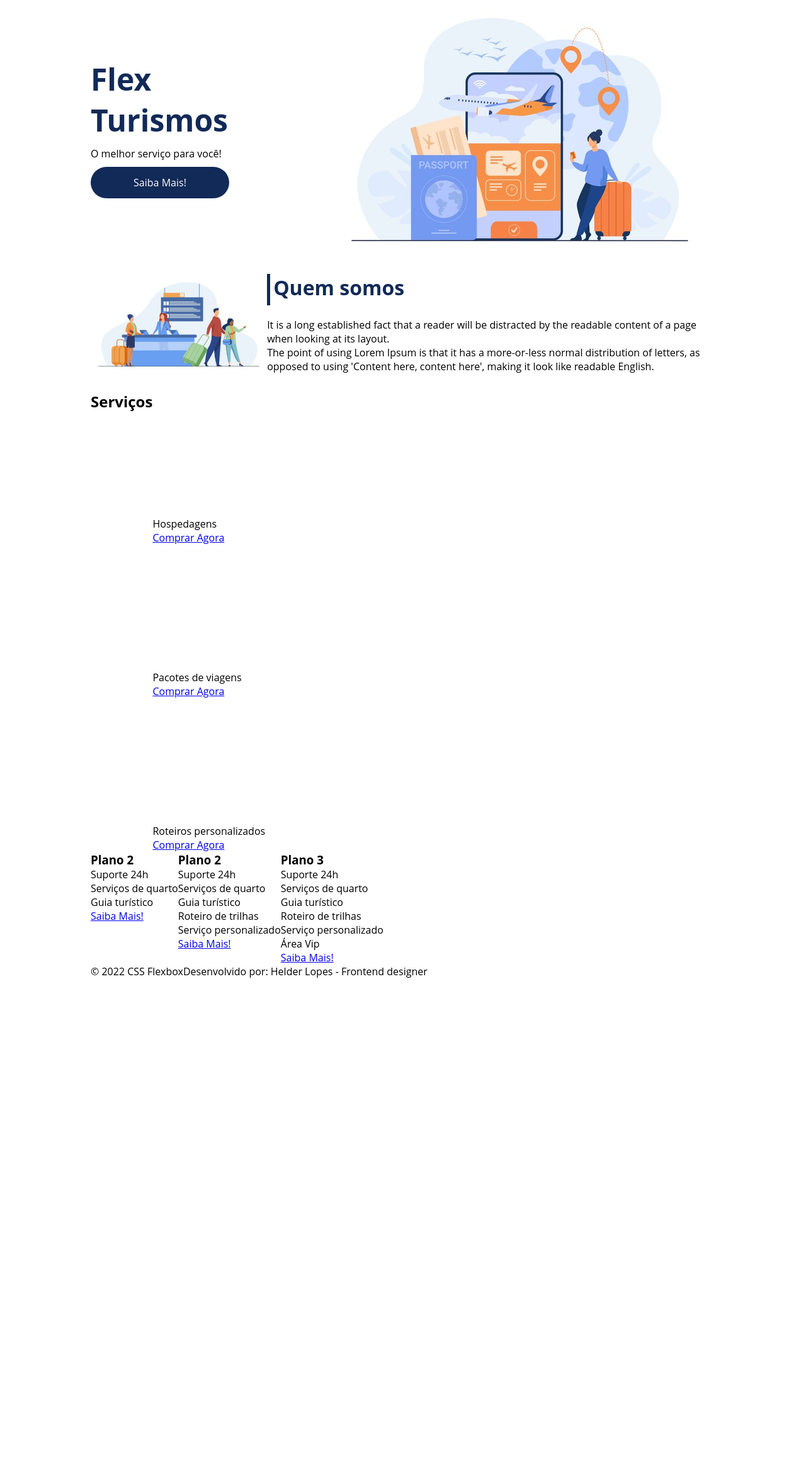
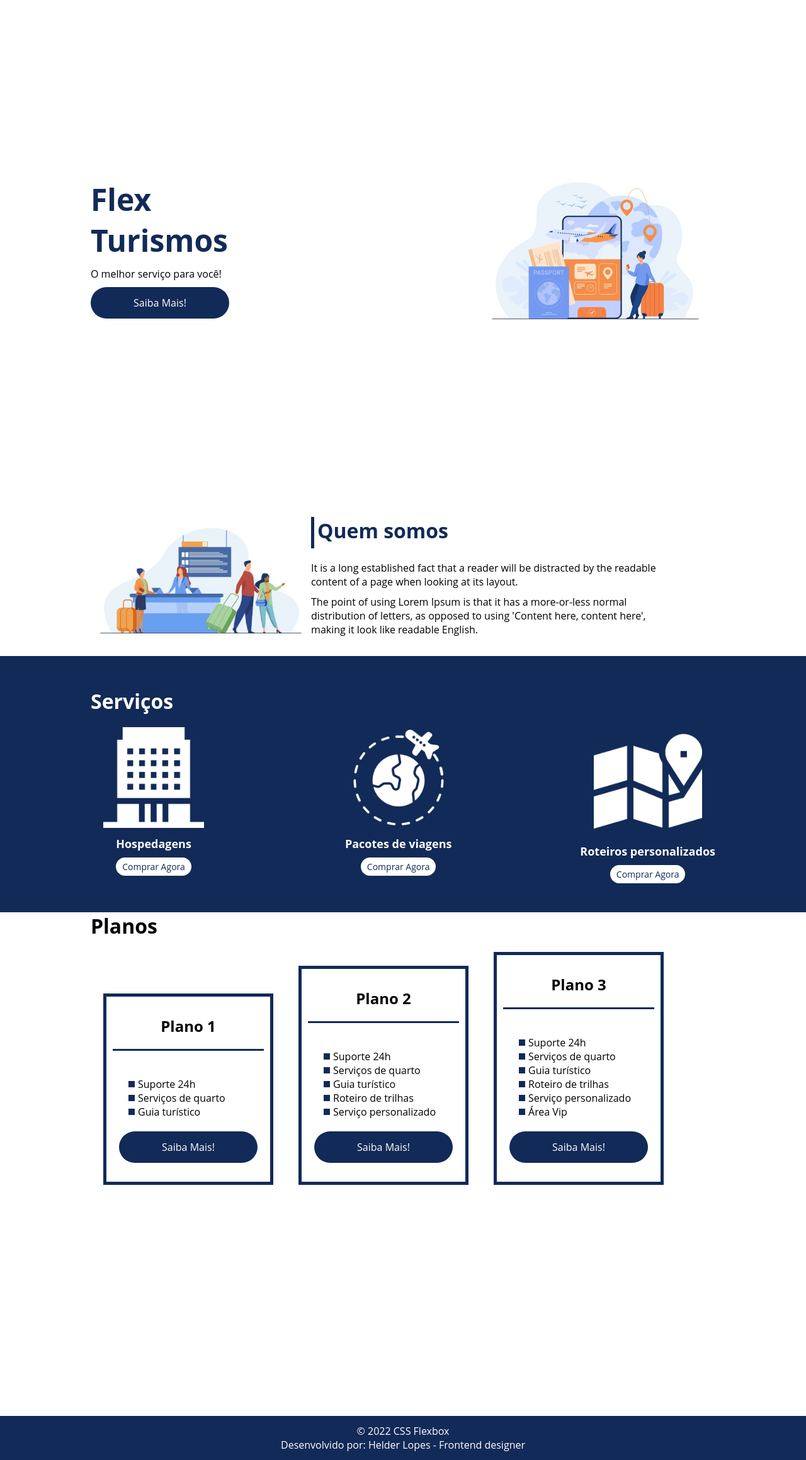
Before and after one commit to helderlopess/dioDesafioGithub, a PHP site: page / in a window 1280 px wide. Shown: the part 100-2419 px from the top of the page at 63% size. Before the commit the page ends 1653 px from the top, so only its background shows below. Run offline with PHP 8.4, Linux system fonts and the light colour scheme.

Commit message:
finalização do projeto layout flexbox

```diff
--- a/flexbox/flex-projeto/index.html
+++ b/flexbox/flex-projeto/index.html
@@ -14,9 +14,11 @@
 </head>
 
 <body>
-    <header  class="header">
+    <header class="header">
         <div class="flex-container menu">
-        <div><h1>FlexTurismos</h1></div>
+            <div>
+                <h1>FlexTurismos</h1>
+            </div>
             <ul class="list-items">
                 <li><a href="#quem-somos">Quem Somos</a></li>
                 <li><a href="#servicos">Serviços</a></li>
@@ -29,7 +31,7 @@
         <div class="texto-apresentacao">
             <h1>Flex <br>Turismos</h1>
             <p>O melhor serviço para você!</p>
-            <a href="">Saiba Mais!</a>
+            <a class="btn" href="">Saiba Mais!</a>
         </div>
         <div>
 
@@ -51,25 +53,26 @@
         </div>
     </div>
 
-    <div class="flex-container">
+    <div class="container-externo">
+        <div class="flex-container" id="servicos">
             <div>
                 <h2>Serviços</h2>
             </div>
 
-        <div>
-            <div>
+            <div class="list-servicos">
+                <div class="item-servico">
                     <div><img src="./images/icon-2.png" alt="hospedagens"></div>
                     <p>Hospedagens</p>
                     <a href="#">Comprar Agora</a>
                 </div>
 
-            <div>
+                <div class="item-servico">
                     <div><img src="./images/icon-1.png" alt="pacote de viagens"></div>
                     <p>Pacotes de viagens</p>
                     <a href="#">Comprar Agora</a>
                 </div>
 
-            <div>
+                <div class="item-servico">
                     <div><img src="./images/icon-3.png" alt="roteiros personalizados"></div>
                     <p>Roteiros personalizados</p>
                     <a href="#">Comprar Agora</a>
@@ -77,21 +80,29 @@
 
             </div>
         </div>
+    </div>
 
-    <div class="flex-container">
+    <div class="flex-container" id="planos">
+        <div>
+            <h2>Planos</h2>
+        </div>
 
-        <div>
-            <h3>Plano 2</h3>
+        <div class="list-planos">
+
+            <div class="item-plano">
+                <h3>Plano 1</h3>
+                <br>
                 <ul>
                     <li>Suporte 24h</li>
                     <li>Serviços de quarto</li>
                     <li>Guia turístico</li>
                 </ul>
-            <a href="#">Saiba Mais!</a>
+                <a class="btn" href="#">Saiba Mais!</a>
             </div>
 
-        <div>
+            <div class="item-plano">
                 <h3>Plano 2</h3>
+                <br>
                 <ul>
                     <li>Suporte 24h</li>
                     <li>Serviços de quarto</li>
@@ -99,11 +110,12 @@
                     <li>Roteiro de trilhas</li>
                     <li>Serviço personalizado</li>
                 </ul>
-            <a href="#">Saiba Mais!</a>
+                <a class="btn" href="#">Saiba Mais!</a>
             </div>
 
-        <div>
+            <div class="item-plano">
                 <h3>Plano 3</h3>
+                <br>
                 <ul>
                     <li>Suporte 24h</li>
                     <li>Serviços de quarto</li>
@@ -112,13 +124,18 @@
                     <li>Serviço personalizado</li>
                     <li>Área Vip</li>
                 </ul>
-            <a href="#">Saiba Mais!</a>
+                <a class="btn" href="#">Saiba Mais!</a>
+            </div>
         </div>
     </div>
 
-    <footer class="flex-container">
+    <footer>
+        <div class="flex-container footer">
+            <div class="footer">
                 <p>&copy; 2022 CSS Flexbox</p>
                 <p>Desenvolvido por: Helder Lopes - Frontend designer</p>
+            </div>
+        </div>
     </footer>
 </body>
 
--- a/flexbox/flex-projeto/style.css
+++ b/flexbox/flex-projeto/style.css
@@ -14,7 +14,7 @@ ul li a {
   text-decoration: none;
 }
 
-div img{
+div img {
   display: block;
   width: 100%;
 }
@@ -24,6 +24,8 @@ div img{
   max-width: 992px;
   margin: auto;
   width: 100%;
+  min-width: 320px;
+  /*padding: 10px 15px;*/
 }
 
 .header {
@@ -46,25 +48,27 @@ header .list-items {
   color: #fff;
 }
 
-.menu {
+header .menu {
   justify-content: space-between;
 }
 
 .apresentacao {
-  height: 100ph;
+  height: 100vh;
   align-items: center;
   justify-content: space-between;
 }
 
 .texto-apresentacao {
   min-height: 200px;
+  width: 100%;
 }
+
 .texto-apresentacao h1 {
   color: #122a57;
   font-size: 48px;
   margin-bottom: 10px;
 }
-.texto-apresentacao a {
+.btn {
   display: block;
   background-color: #122a57;
   color: #fff;
@@ -77,28 +81,208 @@ header .list-items {
   margin: 10px 0 10px;
 }
 
-#quem-somos{
+.btn:hover {
+  background-color: #122a57ec;
+  transition: 5ms;
+}
+
+#quem-somos {
   flex-direction: row-reverse;
   height: fit-content;
 }
 
-#quem-somos h2{
+#quem-somos h2 {
   font-size: 32px;
   color: #122a57;
   display: flex;
   margin-bottom: 20px;
 }
-#quem-somos h2::before{
+#quem-somos h2::before {
   content: "";
   height: 50px;
   width: 5px;
   margin-right: 5px;
   background-color: #122a57;
   position: relative;
-
 }
 
-#quem-somos{
+#quem-somos p {
   margin-bottom: 10px;
   width: 90%;
 }
+
+#quem-somos img {
+  min-width: 350px;
+}
+
+.container-externo {
+  background-color: #122a57;
+}
+
+#servicos {
+  flex-direction: column;
+  padding: 50px 0 50px 0;
+}
+
+#servicos h2 {
+  color: #fff;
+  font-size: 32px;
+  margin-bottom: 20px;
+}
+
+.list-servicos {
+  display: flex;
+  justify-content: space-between;
+}
+
+.list-servicos .item-servico {
+  text-align: center;
+}
+
+.item-servico a {
+  width: 220px;
+  color: #122a57;
+  background-color: #fff;
+  border-radius: 30px;
+  height: 50px;
+  text-align: center;
+  line-height: 10px;
+  margin-top: 30px;
+  padding: 5px 10px;
+  text-decoration: none;
+  font-size: 14px;
+}
+
+.item-servico p {
+  font-weight: 700;
+  font-size: 18px;
+  color: #fff;
+  line-height: 50px;
+}
+
+.item-servico img {
+  width: 80%;
+  margin: auto;
+}
+#planos {
+  flex-direction: column;
+  min-height: 100vh;
+}
+#planos h2 {
+  font-size: 32px;
+  margin-bottom: 10px;
+}
+
+.list-planos {
+  display: flex;
+  align-items: flex-end;
+}
+
+.item-plano {
+  flex: 1;
+  border: 5px solid #122a57;
+  padding: 10px;
+  margin: 10px 20px;
+  max-width: 240px;
+  margin-bottom: 20px;
+}
+
+.item-plano h3 {
+  font-size: 24px;
+  display: flex;
+  text-align: center;
+  flex-direction: column;
+  margin-top: 20px;
+}
+
+.item-plano h3::after {
+  content: "";
+  background-color: #122a57;
+  width: 100%;
+  height: 3px;
+  margin-top: 20px;
+  margin-bottom: 10px;
+}
+.item-plano .btn {
+  margin: auto;
+  margin-bottom: 20px;
+}
+.item-plano ul {
+  padding: 10px 20px;
+  display: flex;
+  flex-direction: column;
+  margin-bottom: 10px;
+}
+.item-plano ul li {
+  display: flex;
+  flex-wrap: nowrap;
+  align-items: center;
+}
+.item-plano ul li::before {
+  content: "";
+  width: 10px;
+  height: 10px;
+  margin: 5px;
+  background-color: #122a57;
+}
+footer {
+  width: 100%;
+  height: 70px;
+  margin: 0;
+  display: flex;
+  align-items: center;
+  background-color: #122a57;
+}
+footer .footer {
+  width: 100%;
+  justify-content: space-between;
+  align-items: center;
+  text-align: center;
+  color: #fff;
+}
+
+/*mobile*/
+@media (max-width: 992px) {
+  .flex-container {
+    flex-direction: column;
+  }
+
+  .apresentacao {
+    flex-direction: column-reverse;
+  }
+
+  .texto-apresentacao {
+    width: 100%;
+  }
+
+  #quem-somos {
+    flex-direction: column-reverse;
+  }
+
+  #quem-somos img {
+    min-width: 320px;
+    margin: auto;
+  }
+
+  .list-servicos {
+    flex-direction: column;
+  }
+
+  .item-servico img {
+    width: 50%;
+    margin: auto;
+  }
+
+  .list-planos {
+    flex-direction: column;
+    align-items: flex-start;
+    margin-bottom: 20px;
+  }
+
+  .list-planos .item-plano {
+    max-width: 90%;
+    margin: auto;
+    width: 100%;
+    margin-bottom: 20px;
+  }
+}
```
Lines whose indentation alone changed are shown as unchanged.
